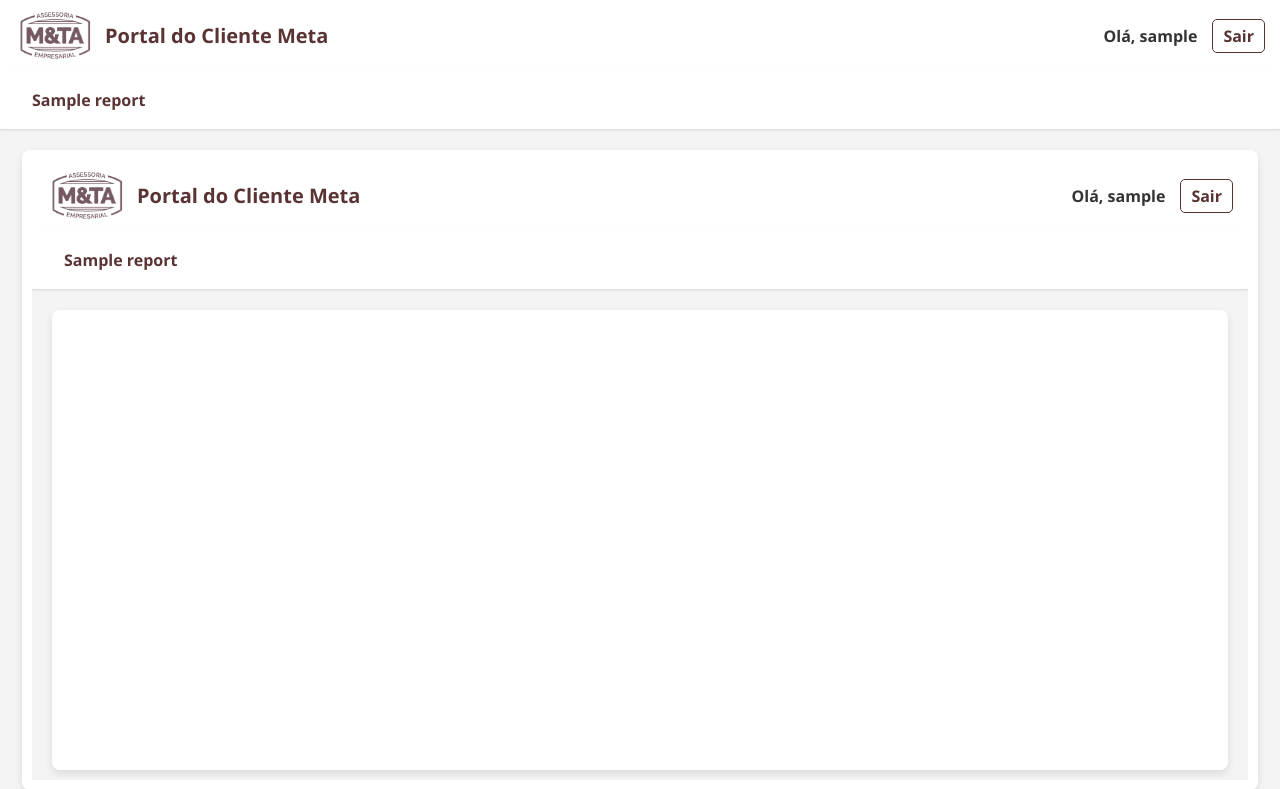
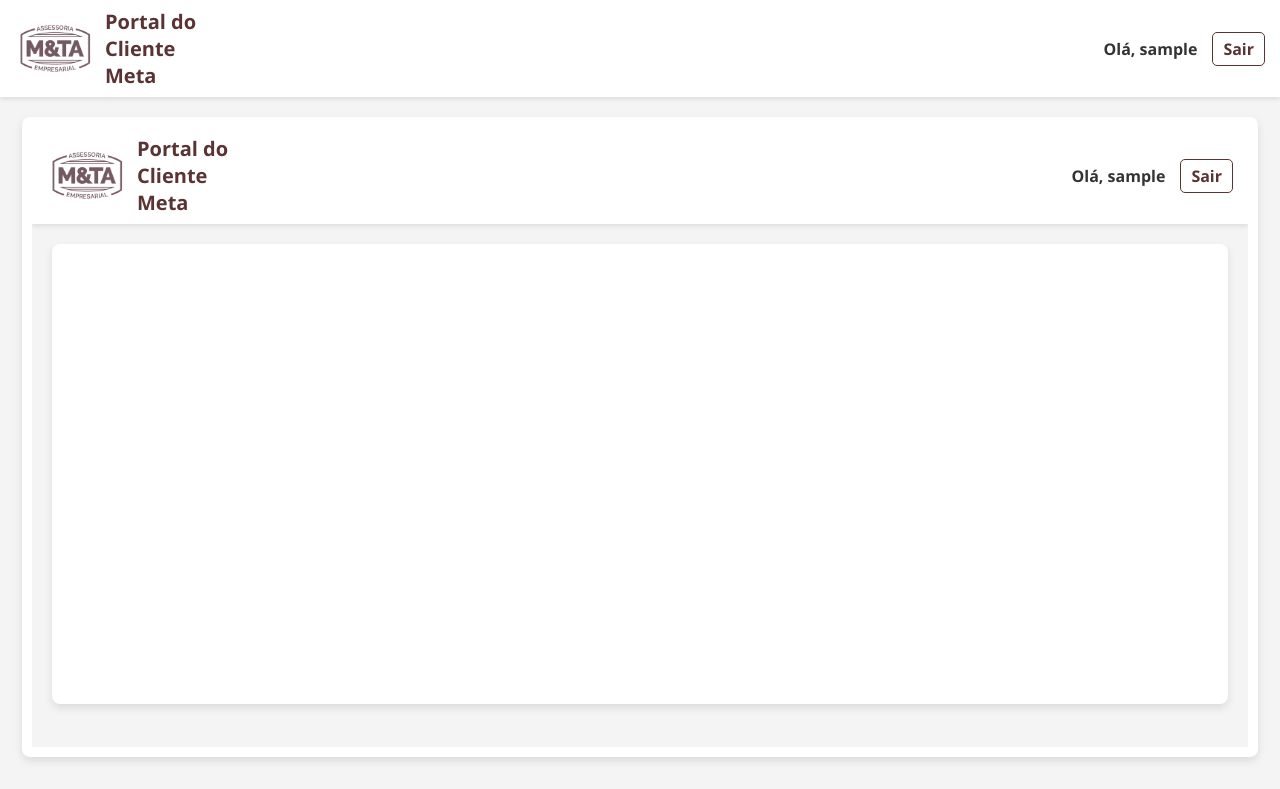
Before and after one commit to meta-proj/site_clientes, a Flask app: template templates/dashboard.html in a window 1280 px wide. Shown: the top 789 px of the page. After the commit the page ends 767 px from the top, so only its background shows below. Run offline with Flask 3, Linux system fonts and the light colour scheme; the template is opened without the code that fills it: most values are stand-ins (such as "Sample title", 1, 10 or a date in 2020).

Commit message:
Update styles.css

```diff
--- a/static/css/styles.css
+++ b/static/css/styles.css
@@ -145,10 +147,18 @@ body {
     align-items: center;
     box-shadow: 0 2px 5px rgba(0, 0, 0, 0.1);
 }
-.header-left {
+
+/* GARANTE SIMETRIA DOS LADOS */
+.header-left,
+.header-right {
     display: flex;
     align-items: center;
+    flex-shrink: 0;
+    /* Define uma largura base para garantir distribuição simétrica */
+    flex-basis: 200px;
 }
+
+/* ATENÇÃO: Estilos específicos do lado esquerdo (Logo e Título) */
 .header-left h1 {
     margin: 0;
     font-size: 20px;
@@ -160,40 +170,10 @@ body {
     width: 80px;
 }
 
-/* Navegação de Relatórios (abaixo do Header) */
-.reports-nav {
-    display: flex;
-    gap: 5px;
-    padding: 10px 20px;
-    background-color: var(--white-color);
-    border-bottom: 1px solid #ddd;
-    box-shadow: 0 1px 3px rgba(0, 0, 0, 0.05);
-}
-
-.reports-nav a {
-    text-decoration: none;
-    color: var(--primary-color);
-    font-weight: 600;
-    padding: 8px 12px;
-    border-radius: 5px;
-    transition: all 0.3s ease;
-}
-
-.reports-nav a:hover {
-    background-color: var(--light-bg-color);
-    color: var(--primary-color);
-}
-
-.reports-nav a.active {
-    background-color: var(--primary-color);
-    color: var(--white-color);
-    box-shadow: 0 2px 4px rgba(0, 0, 0, 0.1);
-}
-
-/* Header - Ajuste para separar o Sair */
+/* Estilos específicos do lado direito */
 .header-right {
-    display: flex;
-    align-items: center;
+    /* Alinha o conteúdo (Olá, admin | Sair) à direita da sua coluna base */
+    justify-content: flex-end;
     gap: 15px;
     font-weight: 600;
 }
@@ -213,7 +193,18 @@ body {
     color: var(--text-color);
 }
 
-/* --- TELA INICIAL --- */
+/* Navegação de Relatórios (ANTIGA - DESATIVADA) */
+.reports-nav {
+    display: none !important;
+    padding: 0;
+    border-bottom: none;
+    box-shadow: none;
+}
+.reports-nav a {
+    display: none;
+}
+
+/* --- TELA INICIAL (sem alterações) --- */
 
 .welcome-section {
     padding: 40px;
```
Also changed, not shown: other parts of static/css/styles.css (+58 -14 lines).
